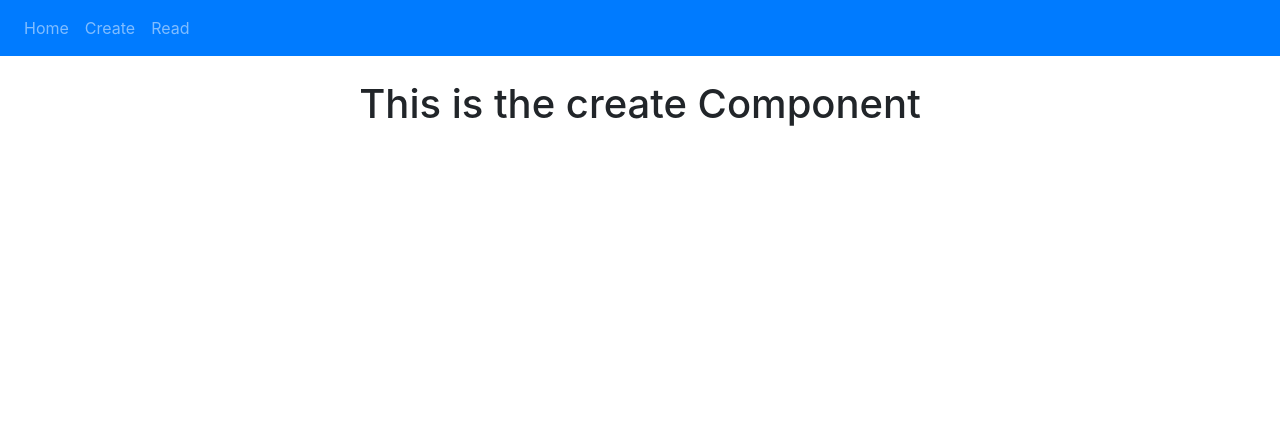
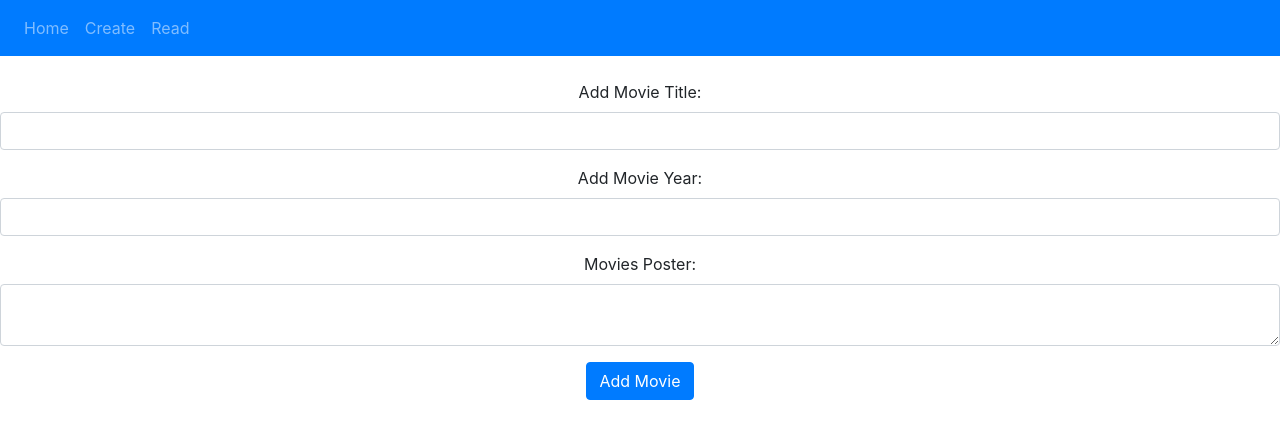
Before and after one commit to louisgaron/PPIT, a React (Create React App) app: page /create in a window 1280 px wide. Shown: the top 438 px of the page. Built offline with nearby package versions, Linux system fonts and the light colour scheme.

Commit message:
Lab Upload

```diff
--- a/package.json
+++ b/package.json
@@ -6,6 +6,7 @@
     "@testing-library/jest-dom": "^4.2.4",
     "@testing-library/react": "^9.5.0",
     "@testing-library/user-event": "^7.2.1",
+    "axios": "^0.21.0",
     "bootstrap": "^4.5.3",
     "react": "^17.0.0",
     "react-bootstrap": "^1.4.0",
--- a/src/components/create.js
+++ b/src/components/create.js
@@ -1,12 +1,83 @@
 import React from 'react';
 
 
-export class Create extends React.Component{
+export class Create extends React.Component {
 
-    render(){
-        return(
-            <div>
-                <h1>This is the create Component</h1>
+    constructor() {
+        super();
+
+        this.onSubmit = this.onSubmit.bind(this);
+        this.onChangeTitle = this.onChangeTitle.bind(this);
+        this.onChangeYear= this.onChangeYear.bind(this);
+        this.onChangePoster= this.onChangePoster.bind(this);
+
+        this.state = {
+            Title: '',
+            Year: '',
+            Poster: ''
+        }
+
+    }
+
+    onChangeTitle(e) {
+        this.setState({
+            Title: e.target.value
+        });
+    }
+
+    onChangeYear(e) {
+        this.setState({
+            Year: e.target.value
+        });
+    }
+
+    onChangePoster(e) {
+        this.setState({
+            Poster: e.target.value
+        });
+    }
+
+    onSubmit(e) {
+        e.preventDefault();
+        alert("Movie: " + this.state.Title + " " + this.state.Year +" "+ this.state.Poster);
+    }
+
+
+
+    render() {
+        return (
+            <div className='App'>
+                <form onSubmit={this.onSubmit}>
+                    <div className="form-group">
+                        <label>Add Movie Title: </label>
+                        <input type='text'
+                            className='form-control'
+                            value={this.state.Title}
+                            onChange={this.onChangeTitle}></input>
+                    </div>
+
+                    <div className="form-group">
+                        <label>Add Movie Year: </label>
+                        <input type='text'
+                            className='form-control'
+                            value={this.state.Year}
+                            onChange={this.onChangeYear}></input>
+                    </div>
+
+                    <div className="form-group">
+                        <label>Movies Poster: </label>
+                        <textarea type='text'
+                            className='form-control'
+                            value={this.state.Poster}
+                            onChange={this.onChangePoster}></textarea>
+                    </div>
+
+                    <div className='form-group'>
+                        <input type='submit'
+                            value='Add Movie'
+                            className='btn btn-primary'></input>
+                    </div>
+                </form>
             </div>
         );
     }
--- a/src/components/read.js
+++ b/src/components/read.js
@@ -1,42 +1,28 @@
 import React from 'react';
 import { Movies } from './movies';
+import axios from 'axios';
 
-
-export class Read extends React.Component{
+export class Read extends React.Component {
 
     state = {
 
-        movies: [
-            {
-            "Title": "Avengers: Infinity War",
-            "Year": "2018",
-            "imdbID": "tt4154756",
-            "Type": "movie",
-            "Poster": "https://m.media-amazon.com/images/M/MV5BMjMxNjY2MDU1OV5BMl5BanBnXkFtZTgwNzY1MTUwNTM@._V1_SX300.jpg"
-            },
-            {
-            "Title": "Captain America: Civil War",
-            "Year": "2016",
-            "imdbID": "tt3498820",
-            "Type": "movie",
-            "Poster": "https://m.media-amazon.com/images/M/MV5BMjQ0MTgyNjAxMV5BMl5BanBnXkFtZTgwNjUzMDkyODE@._V1_SX300.jpg"
-            },
-            {
-            "Title": "Charlie Wilson's War",
-            "Year": "2007",
-            "imdbID": "tt0472062",
-            "Type": "movie",
-            "Poster": "https://m.media-amazon.com/images/M/MV5BMTgwMDgwMDc4MF5BMl5BanBnXkFtZTYwOTU3MDM4._V1_SX300.jpg"
-            }
-            ]
-
-
-
+        movies: []
     };
 
+    componentDidMount() {
 
-    render(){
-        return(
+        axios.get('https://jsonblob.com/api/jsonblob/520c3b5e-0312-11eb-a6af-cbf00d776032')
+            .then(
+                (response) => {
+                    this.setState({ movies: response.data.Search })
+                })
+            .catch(
+                (error)=>{console.log(error);}
+            );
+    }
+
+    render() {
+        return (
             <div>
                 <h1>This is the read Component</h1>
                 <Movies movies={this.state.movies}></Movies>
```
Also changed, not shown: 1 other file (tests, documents, lock files or other folders).
